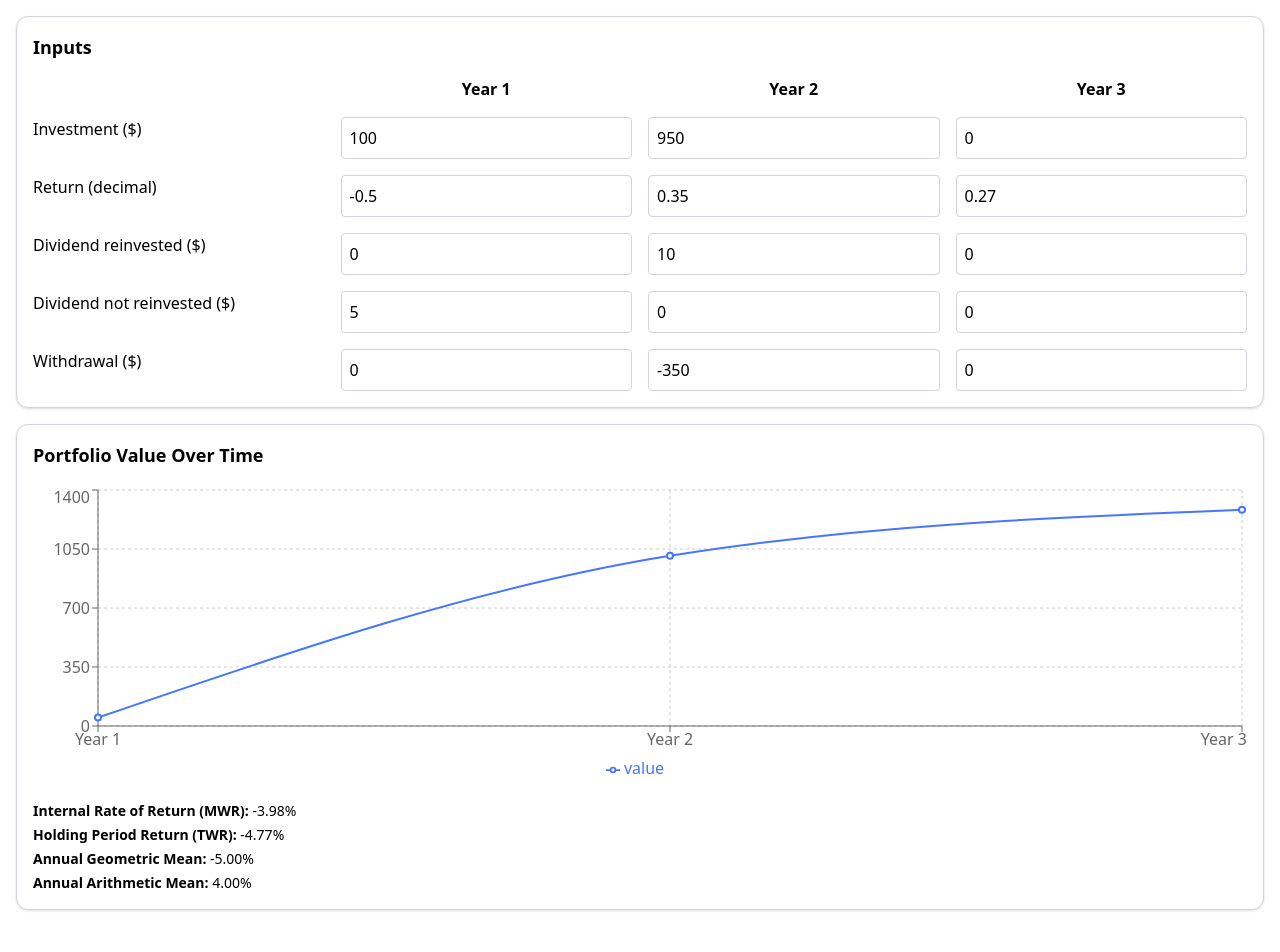
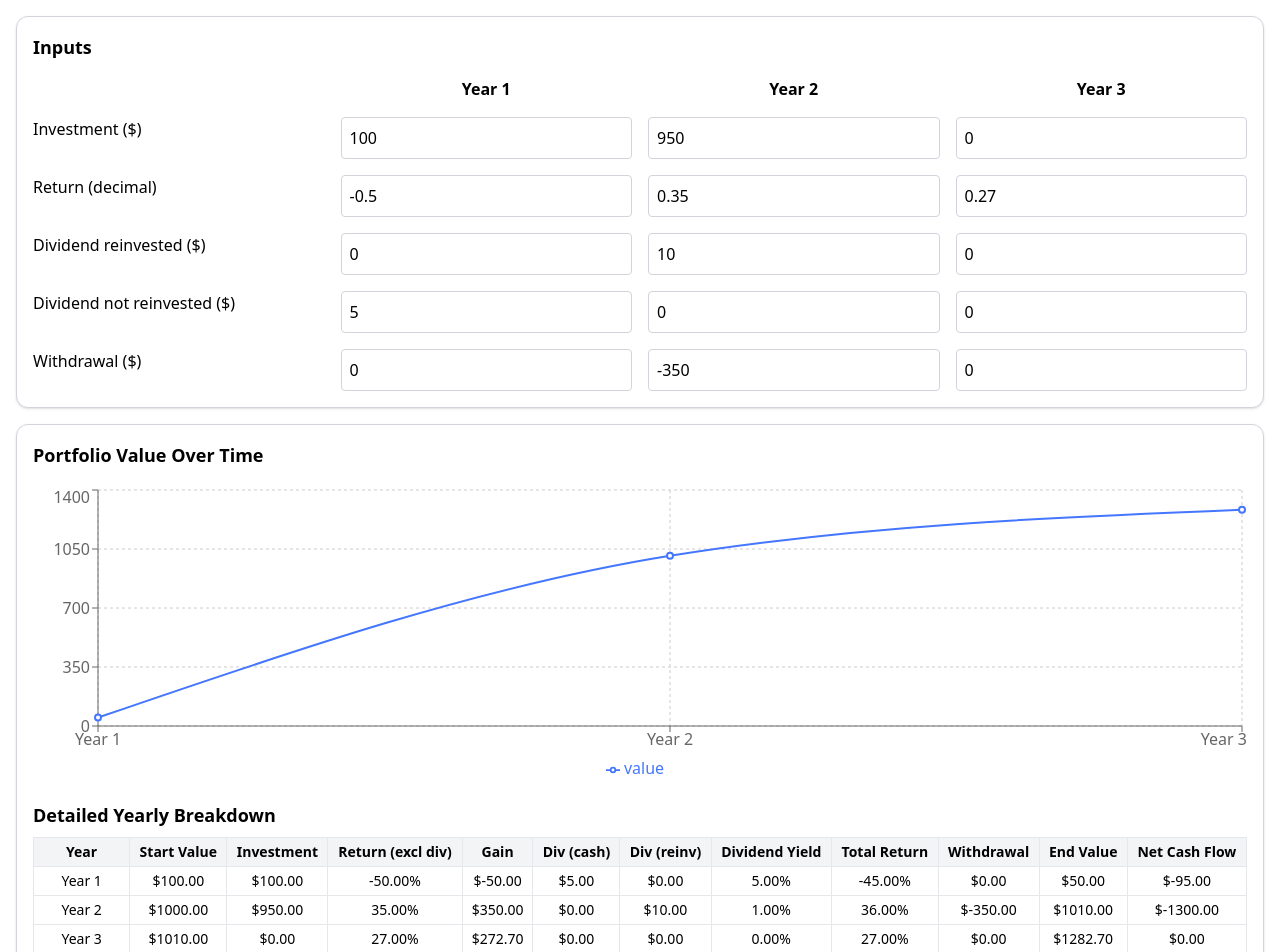
Before and after one commit to PaulReadCFA/lm1los3, a React (Vite) app: page / in a window 1280 px wide. Shown: the top 952 px of the page. Before the commit the page ends 926 px from the top, so only its background shows below. Built offline with nearby package versions, Linux system fonts and the light colour scheme; the HTML template or start-up script is replaced by a standard one.

Commit message:
Update App.jsx
Based on Bernd's comments

```diff
--- a/src/App.jsx
+++ b/src/App.jsx
@@ -196,12 +196,76 @@ export default function PortfolioReturnSim() {
             </LineChart>
           </ResponsiveContainer>
 
+{/* Intermediate Table */}
+<div className="overflow-auto mt-6">
+  <h2 className="text-lg font-semibold mb-2">Detailed Yearly Breakdown</h2>
+  <table className="min-w-full text-sm border border-gray-300">
+    <thead className="bg-gray-100">
+      <tr>
+        <th className="border px-2 py-1">Year</th>
+        <th className="border px-2 py-1">Start Value</th>
+        <th className="border px-2 py-1">Investment</th>
+        <th className="border px-2 py-1">Return (excl div)</th>
+        <th className="border px-2 py-1">Gain</th>
+        <th className="border px-2 py-1">Div (cash)</th>
+        <th className="border px-2 py-1">Div (reinv)</th>
+        <th className="border px-2 py-1">Dividend Yield</th>
+        <th className="border px-2 py-1">Total Return</th>
+        <th className="border px-2 py-1">Withdrawal</th>
+        <th className="border px-2 py-1">End Value</th>
+        <th className="border px-2 py-1">Net Cash Flow</th>
+      </tr>
+    </thead>
+    <tbody>
+      {[0, 1, 2].map((i) => {
+        const start = startValues[i];
+        const inv = investment[i];
+        const ret = returns[i];
+        const gain = gains[i];
+        const divCash = divNotReinvested[i];
+        const divReinv = divReinvested[i];
+        const yieldPct = start > 0 ? ((divCash + divReinv) / start) * 100 : 0;
+        const totalReturn = start > 0 ? ((gain + divCash + divReinv) / start) * 100 : 0;
+        const w = withdrawals[i];
+        const end = endValues[i];
+        const netCF = -inv + divCash + w;
+
+        return (
+          <tr key={i} className="text-center">
+            <td className="border px-2 py-1">Year {i + 1}</td>
+            <td className="border px-2 py-1">${start.toFixed(2)}</td>
+            <td className="border px-2 py-1">${inv.toFixed(2)}</td>
+            <td className="border px-2 py-1">{(ret * 100).toFixed(2)}%</td>
+            <td className="border px-2 py-1">${gain.toFixed(2)}</td>
+            <td className="border px-2 py-1">${divCash.toFixed(2)}</td>
+            <td className="border px-2 py-1">${divReinv.toFixed(2)}</td>
+            <td className="border px-2 py-1">{yieldPct.toFixed(2)}%</td>
+            <td className="border px-2 py-1">{totalReturn.toFixed(2)}%</td>
+            <td className="border px-2 py-1">${w.toFixed(2)}</td>
+            <td className="border px-2 py-1">${end.toFixed(2)}</td>
+            <td className="border px-2 py-1">${netCF.toFixed(2)}</td>
+          </tr>
+        );
+      })}
+      {/* Terminal row */}
+      <tr className="bg-gray-50 font-semibold text-center">
+        <td className="border px-2 py-1">Final Value</td>
+        <td className="border px-2 py-1" colSpan={10}>Terminal inflow (used for IRR):</td>
+        <td className="border px-2 py-1">${endValues[2].toFixed(2)}</td>
+      </tr>
+    </tbody>
+  </table>
+</div>
+
+
+
+
           {/* Summary Metrics */}
           <div className="mt-4 text-sm space-y-1">
             <p><strong>Internal Rate of Return (MWR):</strong> {(irr * 100).toFixed(2)}%</p>
-            <p><strong>Holding Period Return (TWR):</strong> {(twr * 100).toFixed(2)}%</p>
-            <p><strong>Annual Geometric Mean:</strong> {(annualGeometric * 100).toFixed(2)}%</p>
-            <p><strong>Annual Arithmetic Mean:</strong> {(annualArithmetic * 100).toFixed(2)}%</p>
+            <p><strong>Time-Weighted Return (TWR):</strong> {(twr * 100).toFixed(2)}% <em>(based on total returns including reinvested dividends)</em></p>
+            <p><strong>Geometric Mean (Price Return Only):</strong> {(annualGeometric * 100).toFixed(2)}%</p>
+            <p><strong>Arithmetic Mean (Price Return Only):</strong> {(annualArithmetic * 100).toFixed(2)}%</p>
           </div>
         </CardContent>
       </Card>
```
